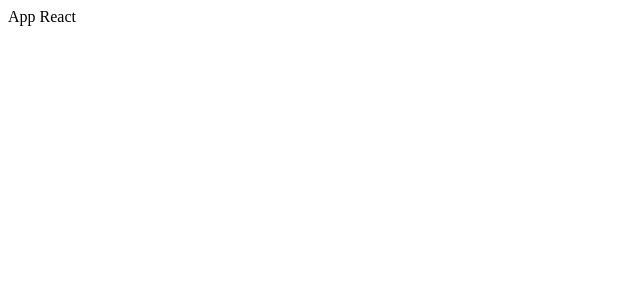
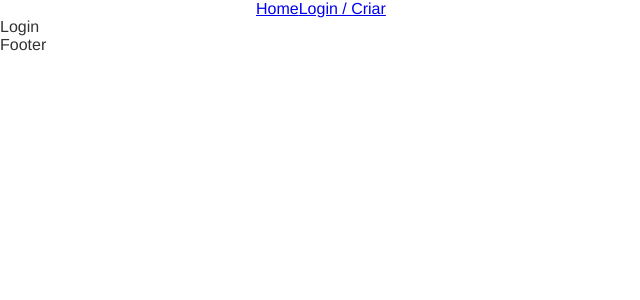
Before and after one commit to Luciana-Santos/Dogs, a React (Create React App) app: page /login in a window 1280 px wide. Shown: the top 300 px of the page, without its empty margins (0-640 px from the left). Built offline with nearby package versions, Linux system fonts and the light colour scheme.

Commit message:
Configurações iniciais
Reset básico de css;
Componentes Header e Footer iniciados e Rotas definidas para Login

```diff
--- /dev/null
+++ b/src/App.css
@@ -0,0 +1,38 @@
+* {
+  box-sizing: border-box;
+}
+
+body {
+  margin: 0;
+  color: #333;
+  --type-first: Helvetica, Arial, sans-serif;
+  --type-seconde: 'Spectral', Georgia;
+  font-family: var(--type-first);
+}
+h1, h2, h3, h4, p {
+  margin: 0;
+}
+
+ul, li {
+  list-style: none;
+  margin: 0;
+  padding: 0;
+}
+
+img {
+  display: block;
+  max-width: 100%;
+}
+
+button, input {
+  display: block;
+  font-size: 1rem;
+  font-family: var(--type-first);
+  color: #333;
+}
+
+.container {
+  max-width: 50rem;
+  margin-inline: auto;
+  padding-inline: 1rem;
+}
--- a/src/App.js
+++ b/src/App.js
@@ -1,5 +1,23 @@
+import { BrowserRouter, Route, Routes } from 'react-router-dom';
+import './App.css';
+import Header from './Components/Header';
+import Footer from './Components/Footer';
+import Home from './Components/Home';
+import Login from './Components/Login/Login';
+
 function App() {
-  return <div>App React</div>;
+  return (
+    <>
+      <BrowserRouter>
+        <Header />
+        <Routes>
+          <Route path="/" element={<Home />} />
+          <Route path="/login" element={<Login />} />
+        </Routes>
+        <Footer />
+      </BrowserRouter>
+    </>
+  );
 }
 
 export default App;
--- /dev/null
+++ b/src/Components/Footer.js
@@ -0,0 +1,8 @@
+import React from 'react';
+import styles from './Footer.module.css';
+
+const Footer = () => {
+  return <div className={styles.footer}>Footer</div>;
+};
+
+export default Footer;
--- /dev/null
+++ b/src/Components/Header.js
@@ -0,0 +1,16 @@
+import React from 'react';
+import { Link } from 'react-router-dom';
+import styles from './Header.module.css';
+
+const Header = () => {
+  return (
+    <div className={styles.header}>
+      <nav className="container">
+        <Link to="/">Home</Link>
+        <Link to="/login">Login / Criar</Link>
+      </nav>
+    </div>
+  );
+};
+
+export default Header;
--- /dev/null
+++ b/src/Components/Home.js
@@ -0,0 +1,7 @@
+import React from 'react';
+
+const Home = () => {
+  return <div>Home</div>;
+};
+
+export default Home;
--- /dev/null
+++ b/src/Components/Login/Login.js
@@ -0,0 +1,7 @@
+import React from 'react';
+
+const Login = () => {
+  return <div>Login</div>;
+};
+
+export default Login;
```
Also changed, not shown: src/Components/Footer.module.css (added), src/Components/Header.module.css (added).
